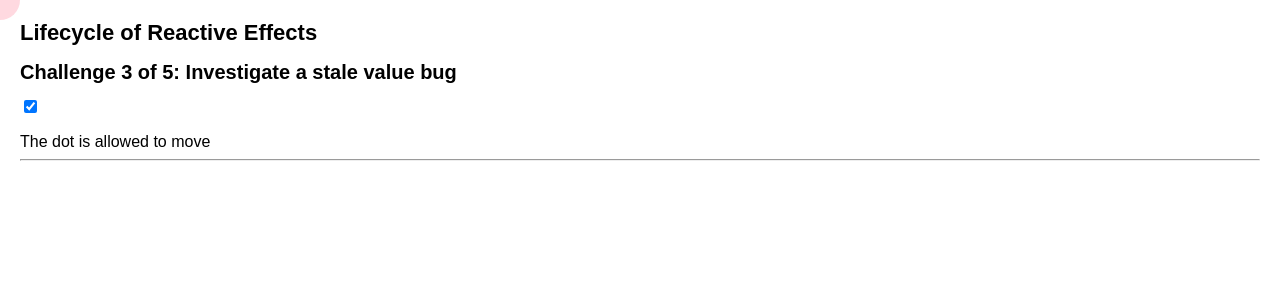
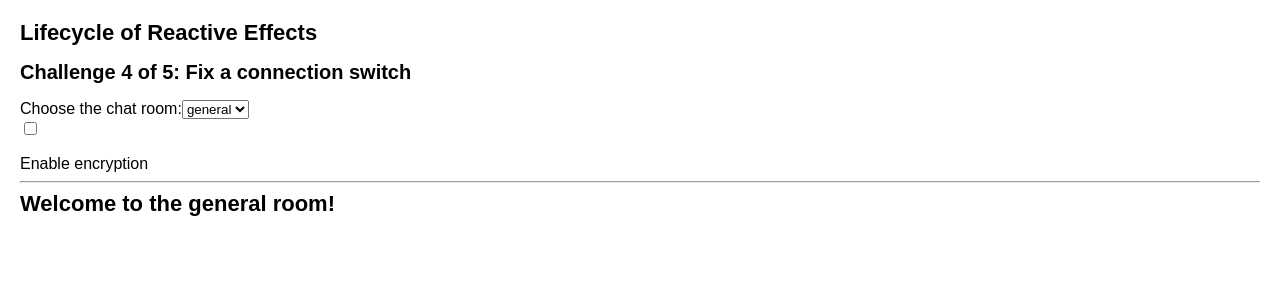
Before and after one commit to VladimirovMario/Sandbox, a React (Create React App) app in the folder 01. React documentation/02. Learn React/04. Escape Hatches/: page / in a window 1280 px wide. Shown: the top 300 px of the page. Built offline with nearby package versions, Linux system fonts and the light colour scheme.

Commit message:
Fixes a connection switch

```diff
--- /dev/null
+++ b/01. React documentation/02. Learn React/04. Escape Hatches/src/components/LifecycleOfReactiveEffects/FixAConnectionSwitch/ChatRoom.js
@@ -0,0 +1,19 @@
+import { useEffect } from 'react';
+import {
+  createEncryptedConnection,
+  createUnencryptedConnection,
+} from './chat.js';
+
+export default function ChatRoom({ roomId, isEncrypted }) {
+
+  useEffect(() => {
+    const createConnection = isEncrypted
+      ? createEncryptedConnection
+      : createUnencryptedConnection;
+    const connection = createConnection(roomId);
+    connection.connect();
+    return () => connection.disconnect();
+  }, [roomId, isEncrypted]);
+
+  return <h1>Welcome to the {roomId} room!</h1>;
+}
--- /dev/null
+++ b/01. React documentation/02. Learn React/04. Escape Hatches/src/components/LifecycleOfReactiveEffects/FixAConnectionSwitch/FixAConnectionSwitch.js
@@ -0,0 +1,39 @@
+import { useState } from 'react';
+import ChatRoom from './ChatRoom';
+
+export default function FixAConnectionSwitch() {
+  return (
+    <>
+      <h2>Challenge 4 of 5: Fix a connection switch</h2>
+      <App />
+    </>
+  );
+}
+
+function App() {
+  const [roomId, setRoomId] = useState('general');
+  const [isEncrypted, setIsEncrypted] = useState(false);
+
+  return (
+    <>
+      <label>
+        Choose the chat room:
+        <select value={roomId} onChange={(e) => setRoomId(e.target.value)}>
+          <option value="general">general</option>
+          <option value="travel">travel</option>
+          <option value="music">music</option>
+        </select>
+      </label>
+      <label>
+        <input
+          type="checkbox"
+          checked={isEncrypted}
+          onChange={() => setIsEncrypted(!isEncrypted)}
+        />
+        Enable encryption
+      </label>
+      <hr />
+      <ChatRoom roomId={roomId} isEncrypted={isEncrypted} />
+    </>
+  );
+}
--- /dev/null
+++ b/01. React documentation/02. Learn React/04. Escape Hatches/src/components/LifecycleOfReactiveEffects/FixAConnectionSwitch/chat.js
@@ -0,0 +1,24 @@
+function createEncryptedConnection(roomId) {
+  // A real implementation would actually connect to the server
+  return {
+    connect() {
+      console.log('✅ 🔐 Connecting to "' + roomId + '... (encrypted)');
+    },
+    disconnect() {
+      console.log('❌ 🔐 Disconnected from "' + roomId + '" room (encrypted)');
+    },
+  };
+}
+
+function createUnencryptedConnection(roomId) {
+  return {
+    connect() {
+      console.log('✅ Connecting to "' + roomId + '... (unencrypted)');
+    },
+    disconnect() {
+      console.log('❌ Disconnected from "' + roomId + '" room (unencrypted)');
+    },
+  };
+}
+
+export { createEncryptedConnection, createUnencryptedConnection };
--- a/01. React documentation/02. Learn React/04. Escape Hatches/src/components/LifecycleOfReactiveEffects/LifecycleOfReactiveEffects.js
+++ b/01. React documentation/02. Learn React/04. Escape Hatches/src/components/LifecycleOfReactiveEffects/LifecycleOfReactiveEffects.js
@@ -1,4 +1,5 @@
-import InvestigateAStaleValueBug from './InvestigateAStaleValueBug/InvestigateAStaleValueBug';
+import FixAConnectionSwitch from './FixAConnectionSwitch/FixAConnectionSwitch';
+// import InvestigateAStaleValueBug from './InvestigateAStaleValueBug/InvestigateAStaleValueBug';
 // import SwitchSynchronizationOnAndOff from './SwitchSynchronizationOnAndOff/SwitchSynchronizationOnAndOff';
 // import FixReconnectingOnEveryKeystroke from './FixReconnectingOnEveryKeystroke/FixReconnectingOnEveryKeystroke';
 // import EffectCanReSynchronize from './EffectCanReSynchronize/EffectCanReSynchronize';
@@ -7,7 +8,8 @@ export default function LifecycleOfReactiveEffects() {
   return (
     <>
       <h1>Lifecycle of Reactive Effects</h1>
-      <InvestigateAStaleValueBug />
+      <FixAConnectionSwitch />
+      {/* <InvestigateAStaleValueBug /> */}
       {/* <SwitchSynchronizationOnAndOff /> */}
       {/* <FixReconnectingOnEveryKeystroke /> */}
       {/* <EffectCanReSynchronize /> */}
```
